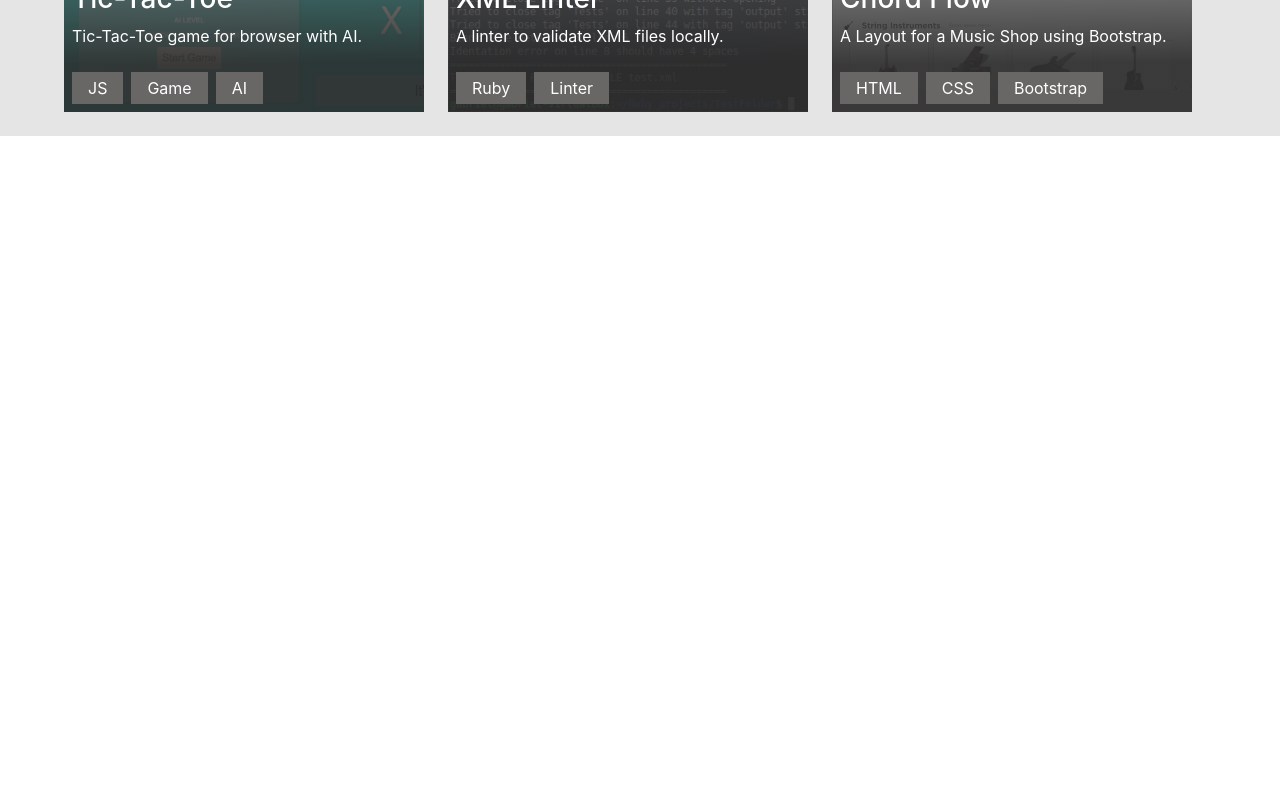
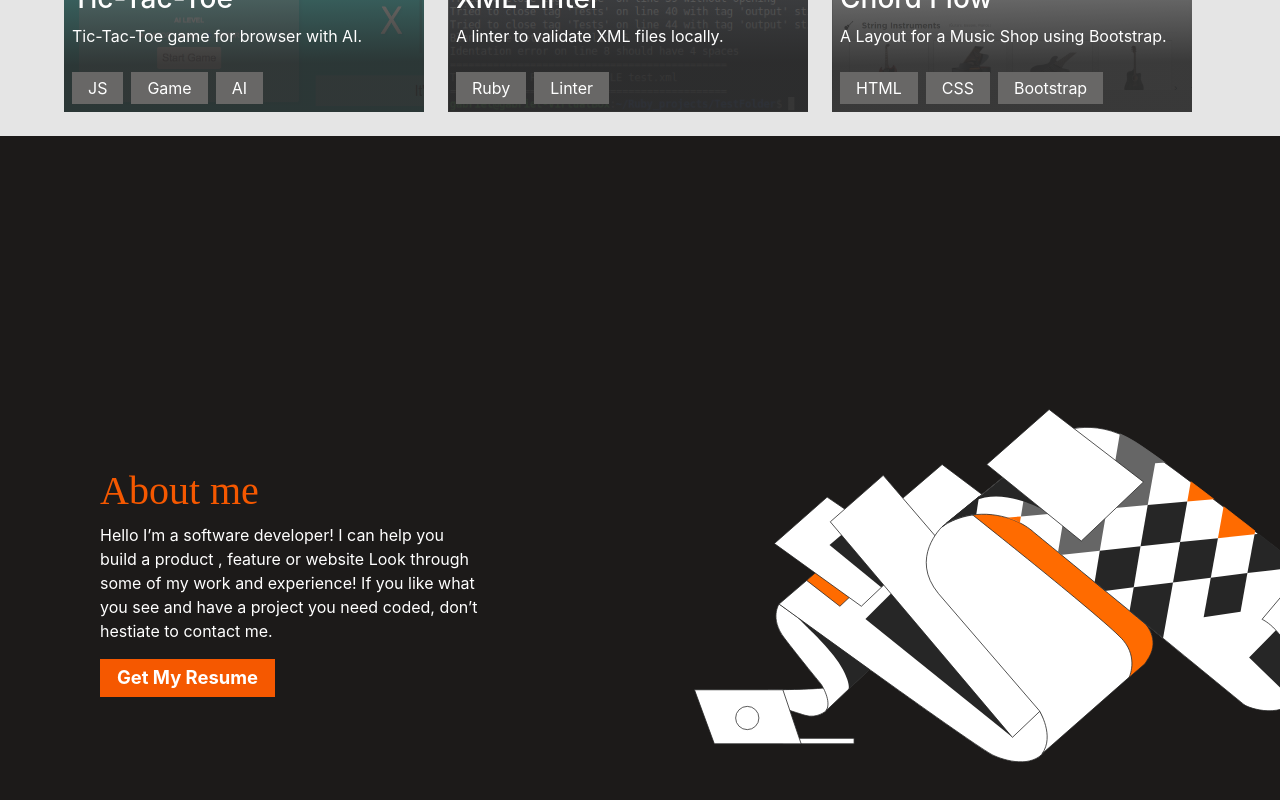
Before and after one commit to Stricks1/portfolio-f, a React (Create React App) app: page / in a window 1280 px wide. Shown: the part 2258-3058 px from the top of the page. Before the commit the page ends 2394 px from the top, so only its background shows below. Built offline with nearby package versions, Linux system fonts and the light colour scheme.

Commit message:
Added first About me part

```diff
--- a/src/App.js
+++ b/src/App.js
@@ -3,6 +3,7 @@ import { ViewportProvider } from "./hooks/viewPort";
 import Nav from "./components/topNav";
 import Header from "./containers/headerContainer";
 import Projects from "./containers/projectsContainer";
+import About from "./containers/aboutContainer";
 import "./index.css";
 
 export default function App() {
@@ -11,6 +12,7 @@ export default function App() {
       <Nav />
       <Header />
       <Projects />
+      <About />
     </ViewportProvider>
   );
 }
--- /dev/null
+++ b/src/containers/aboutContainer.js
@@ -0,0 +1,48 @@
+/* eslint-disable react/jsx-no-target-blank */
+import React from 'react';
+import { useViewport } from "../hooks/viewPort";
+import AboutImage from "../assets/about.svg";
+
+const About = () => {
+  const { width } = useViewport();
+  const breakpoint = 560;
+
+  if (width < breakpoint) {
+    return (
+      <div id="About" className="padding-top-base h-600 header-container d-flex justify-content-center bg-about-img-mobile blurrable" style={{ backgroundImage: `url(${AboutImage})` }}>
+        <div className="d-flex flex-column mx-4 align-self-center pb-4">
+          <div className="align-self-center justify-self-end max-info-header">
+            <h1>About me</h1>
+            <p>Hello I’m a software developer! I can help you build a product , feature or website Look through some of my work and experience! If you like what you see and have a project you need coded, don’t hestiate to contact me.</p>
+            <div className="d-flex">
+              <div className="button-square py-1 px-3 mr-2 mb-2 font-weight-bold" onClick={() => window.open('https://docs.google.com/document/d/18XKdsjUNB2lycjNyZZL-U_fCFK1goj0bV22lHz1pSWs/export?format=pdf', '_blank')}>
+                Get My Resume
+              </div>
+            </div>
+          </div>
+        </div>
+      </div>
+    );
+  }
+
+  return (
+    <div id="About" className="padding-top-base header-container blurrable">
+      <div className="d-flex justify-content-between pb-4">
+        <div className="align-self-center justify-self-end max-info-header header-left-desktop">
+          <h1>About me</h1>
+          <p>Hello I’m a software developer! I can help you build a product , feature or website Look through some of my work and experience! If you like what you see and have a project you need coded, don’t hestiate to contact me.</p>
+          <div className="d-flex">
+            <div className="button-square py-1 px-3 mr-2 mb-2 font-weight-bold" onClick={() => window.open('https://docs.google.com/document/d/18XKdsjUNB2lycjNyZZL-U_fCFK1goj0bV22lHz1pSWs/export?format=pdf', '_blank')}>
+              Get My Resume
+            </div>
+          </div>
+        </div>
+        <div>
+          <div className="bg-about-img" style={{ backgroundImage: `url(${AboutImage})` }} />
+        </div>
+      </div>
+    </div>
+  );
+};
+
+export default About;
--- a/src/index.css
+++ b/src/index.css
@@ -471,3 +471,25 @@ code {
     font-size: 1.75em;
   }
 }
+
+/* About elements */
+
+.bg-about-img {
+  background-repeat: no-repeat;
+  background-position: right;
+  width: 50vw;
+  height: 100vh;
+  background-position: right;
+}
+
+.bg-about-img-mobile {
+  background-repeat: no-repeat;
+  background-position: right -180px bottom -80px;
+  background-size: 400px 375px;
+}
+
+@media (max-width: 1170px) {
+  .bg-about-img {
+    background-position: -15%;
+  }
+}
```
Also changed, not shown: src/assets/about.svg (added), 1 other file (tests, documents, lock files or other folders).
